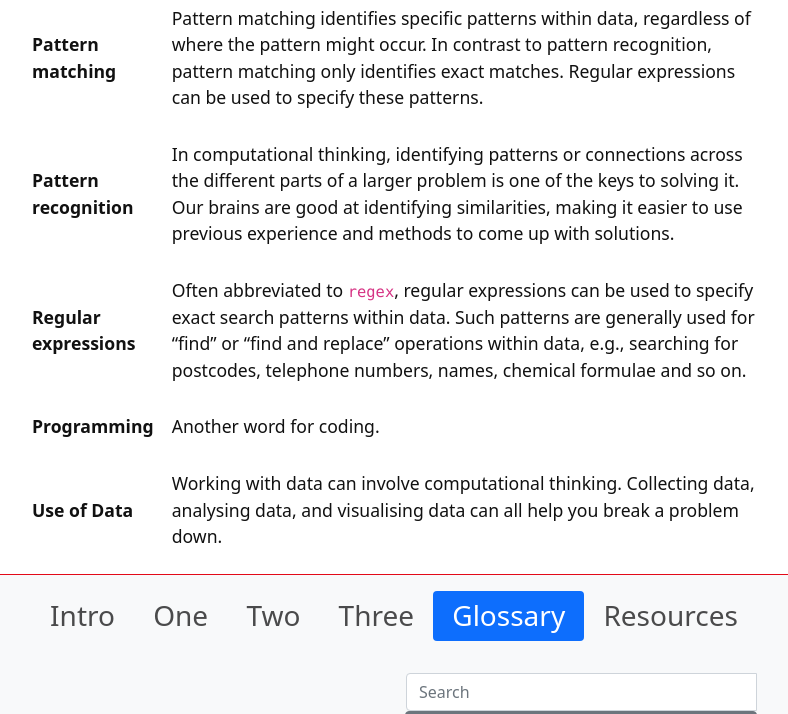
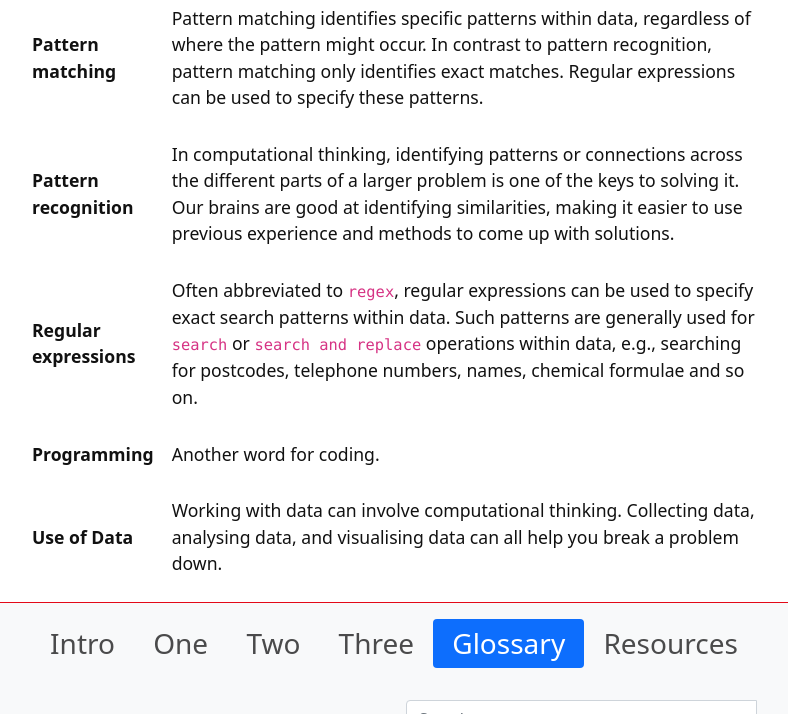
Before and after one commit to weaverbel/intro-computational-thinking, a Jekyll site: the page built from content/4-glossary.md, in a window 1280 px wide and 900 px high, scrolled down 855 px, cut to the strip 0-714 px from the top of the window. Shown: the whole strip, without its empty margins (246-1034 px from the left). Built offline with Jekyll 4.4.1, drawn with Linux system fonts in a browser that asks for light colours.

Commit message:
Update 4-glossary.md
change formatting

```diff
--- a/content/4-glossary.md
+++ b/content/4-glossary.md
@@ -19,7 +19,7 @@ nav: Glossary
 | &nbsp; | &nbsp; |
 | **Pattern recognition** | In computational thinking, identifying patterns or connections across the different parts of a larger problem is one of the keys to solving it. Our brains are good at identifying similarities, making it easier to use previous experience and methods to come up with solutions.  |
 | &nbsp; | &nbsp; |
-| **Regular expressions** | Often abbreviated to `regex`, regular expressions can be used to specify exact search patterns within data. Such patterns are generally used for "find" or "find and replace" operations within data, e.g., searching for postcodes, telephone numbers, names, chemical formulae and so on. |
+| **Regular expressions** | Often abbreviated to `regex`, regular expressions can be used to specify exact search patterns within data. Such patterns are generally used for `search` or `search and replace` operations within data, e.g., searching for postcodes, telephone numbers, names, chemical formulae and so on. |
 | &nbsp; | &nbsp; |
 | **Programming** | Another word for coding. |
 | &nbsp; | &nbsp; |
```
